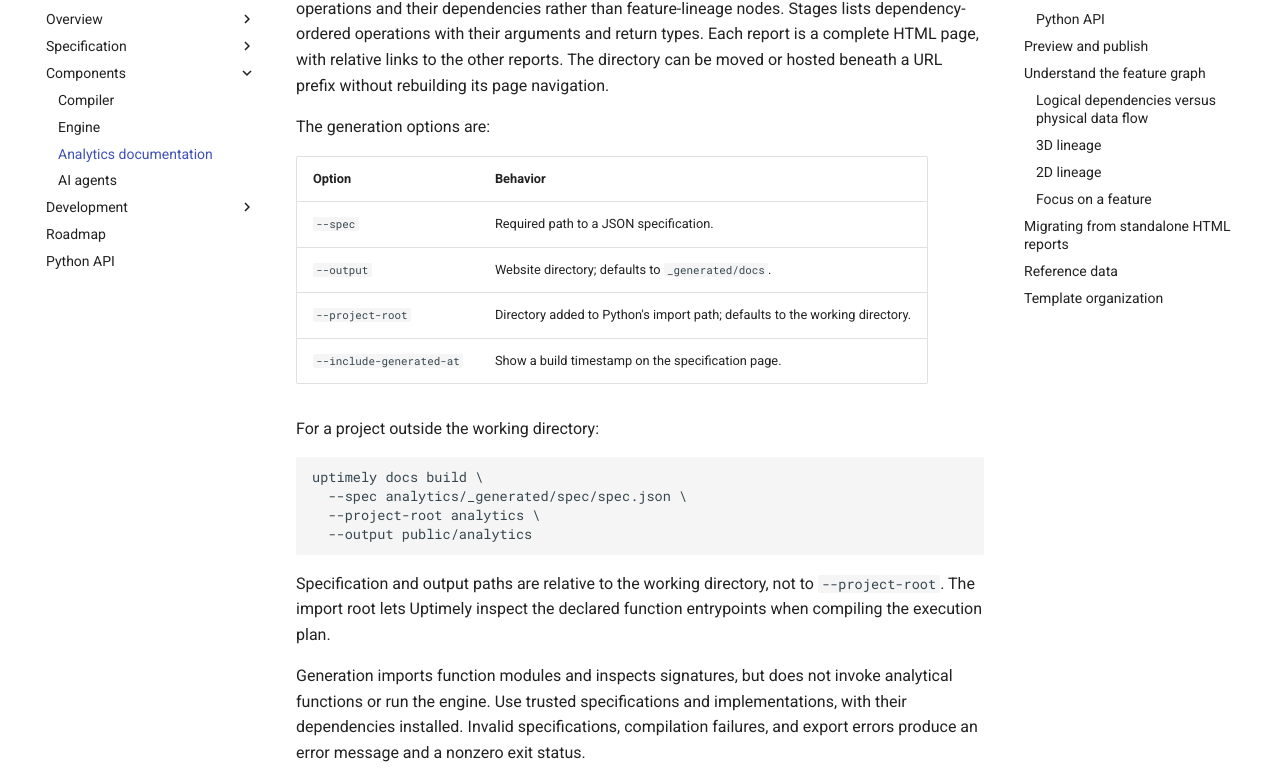
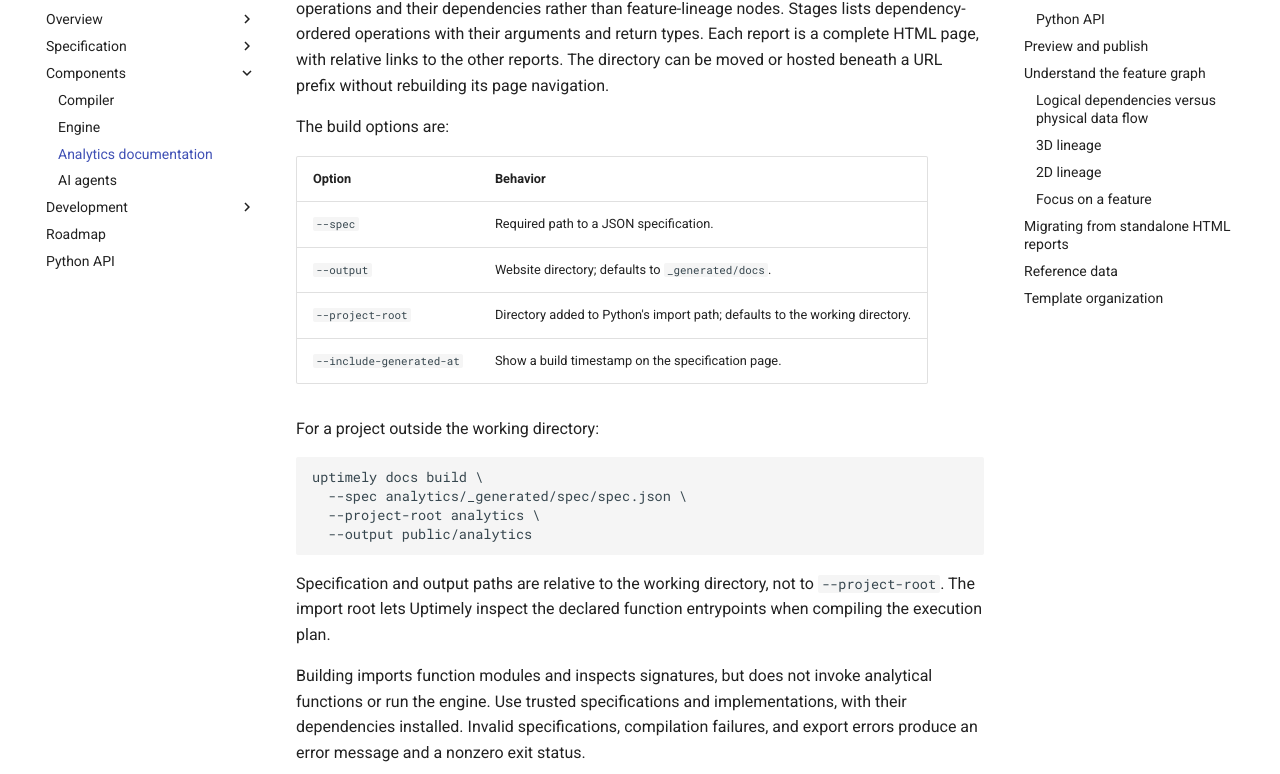
Before and after one commit to uptimely-ai/uptimely-core, an MkDocs documentation site: the page built from docs/components/docs/index.md, in a window 1280 px wide and 1400 px high, scrolled down 1650 px. Shown: the part 143-917 px from the top of the window. Built offline with MkDocs 1.6.1 and Material for MkDocs 9.7.7, drawn with Linux system fonts in a browser that asks for light colours; comment, search, counter and statistics services are not loaded.

Commit message:
Rename docs generate to docs build

```diff
--- a/docs/components/docs/index.md
+++ b/docs/components/docs/index.md
@@ -64,7 +64,7 @@ Each report is a complete HTML page, with relative links to
 the other reports. The directory can be moved or hosted beneath a URL prefix
 without rebuilding its page navigation.
 
-The generation options are:
+The build options are:
 
 | Option | Behavior |
 | --- | --- |
@@ -86,7 +86,7 @@ Specification and output paths are relative to the working directory, not to
 `--project-root`. The import root lets Uptimely inspect the declared function
 entrypoints when compiling the execution plan.
 
-Generation imports function modules and inspects signatures, but does not invoke
+Building imports function modules and inspects signatures, but does not invoke
 analytical functions or run the engine. Use trusted specifications and
 implementations, with their dependencies installed. Invalid specifications,
 compilation failures, and export errors produce an error message and a nonzero
```
Also changed, not shown: docs/components/compiler/index.md (+1 -1 lines), 2 other files.
